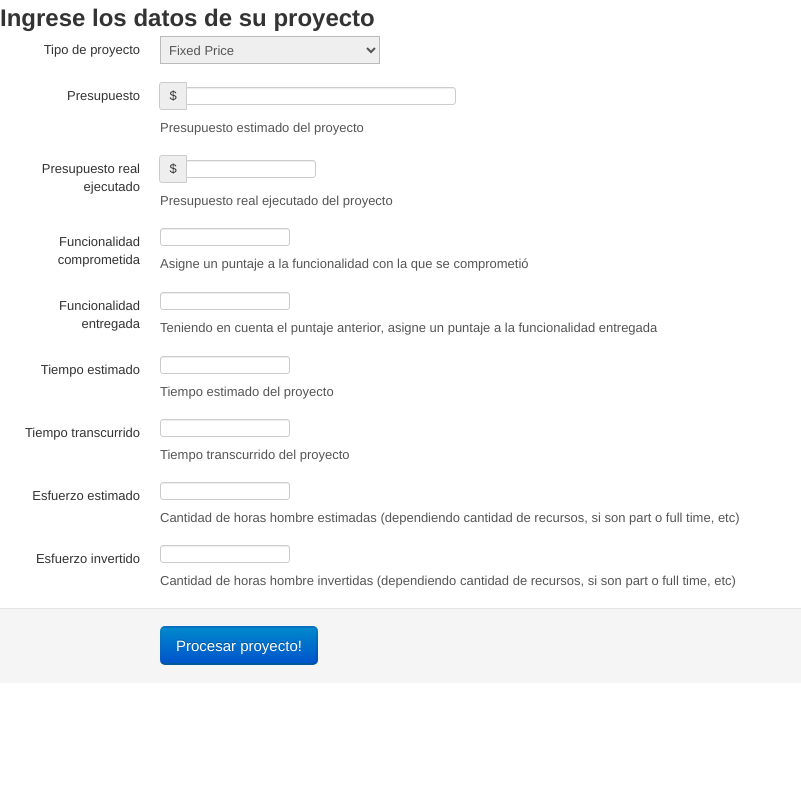
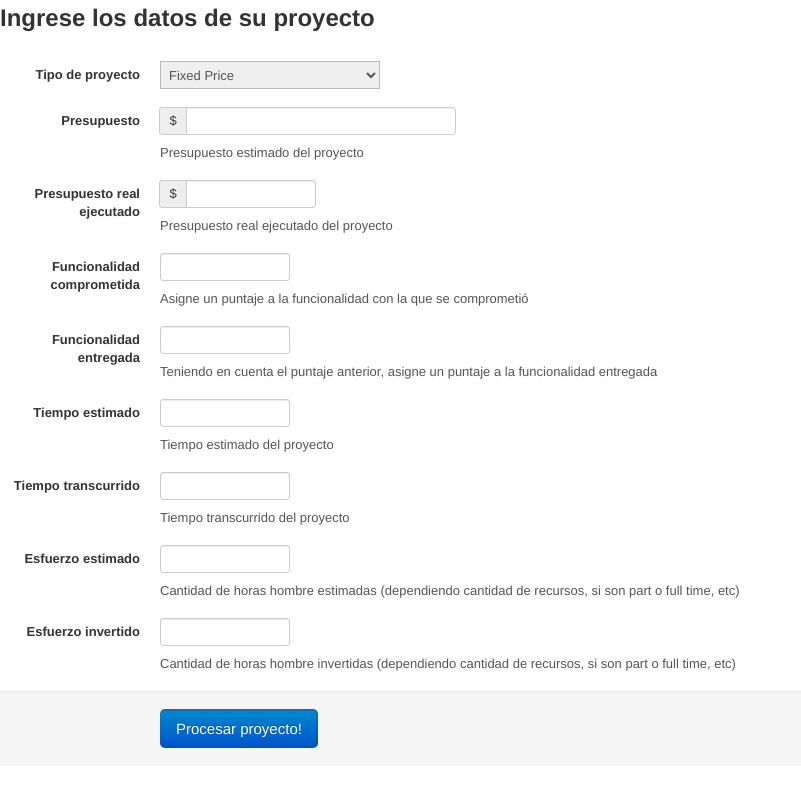
Before and after one commit to invernizzie/fallas-fiuba-2012, a website: page src/project.html in a window 1280 px wide. Shown: the whole page, without its empty margins (0-801 px from the left). Drawn offline with Linux system fonts and the light colour scheme.

Commit message:
Agregado de informacion

```diff
--- a/src/css/project.css
+++ b/src/css/project.css
@@ -1,3 +1,12 @@
-h1 {
+h1, h2 {
   margin-bottom: 25px;
 }
+
+.control-label {
+  font-weight: bold;
+}
+
+
+select, textarea, input[type="text"], input[type="password"], input[type="datetime"], input[type="datetime-local"], input[type="date"], input[type="month"], input[type="time"], input[type="week"], input[type="number"], input[type="email"], input[type="url"], input[type="search"], input[type="tel"], input[type="color"], .uneditable-input {
+  height: 28px;
+}
```
